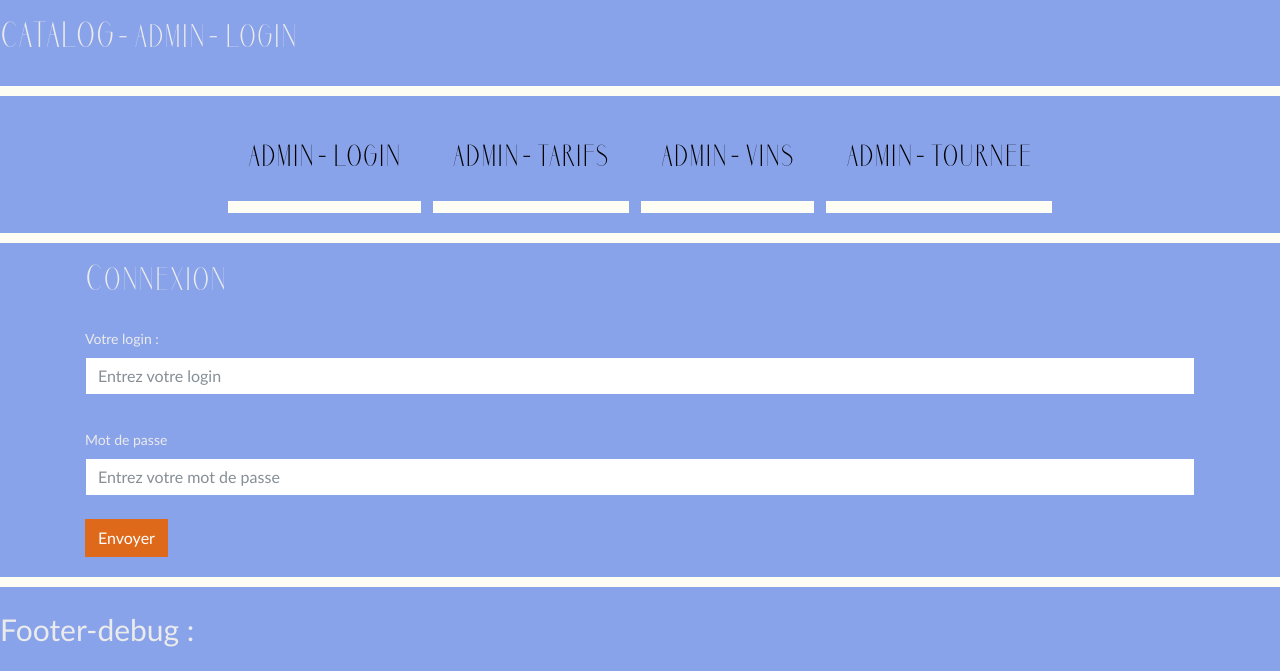
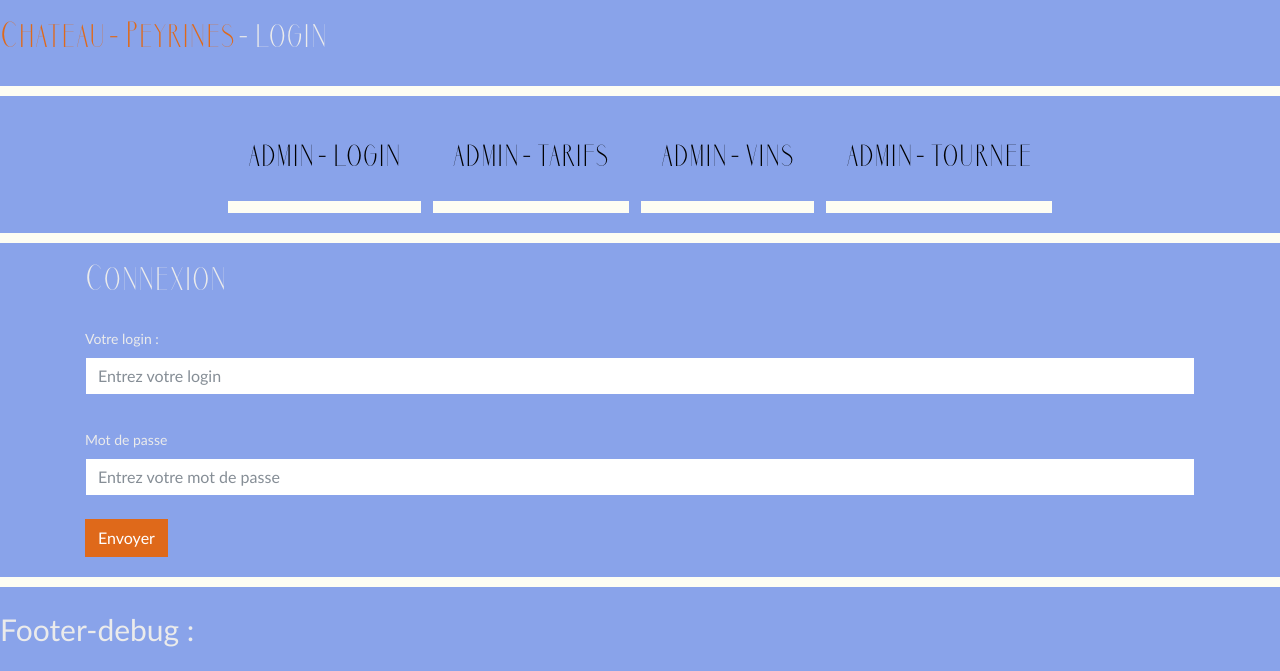
Before and after one commit to wawatusee/chateau-peyrines.com, a PHP site: page /admin/ in a window 1280 px wide. Shown: the top 671 px of the page. Run offline with PHP 8.4, Linux system fonts and the light colour scheme.

Commit message:
Insertion du lien chateau-peyrines dans l'entete de admin

```diff
--- a/admin/files/head.php
+++ b/admin/files/head.php
@@ -5,6 +5,6 @@
 	<!--<link rel="stylesheet" href="css/custom.min.css" media="screen">-->
 	<link href="css/style.css" rel="stylesheet" media="all" type="text/css">
     <title>
-        <?php echo 'Catalog-admin-'.$titre; ?>
+        <?php echo 'Chateau-peyrines-admin-'.$titre; ?>
     </title>
 </head>
--- a/admin/views/header-space.php
+++ b/admin/views/header-space.php
@@ -1,3 +1,3 @@
 <div class="header-space">
-    <h2>CATALOG-admin<?php echo "-".$titre;?></h2>
+    <h2><a href="../">Chateau-Peyrines</a><?php echo "-".$titre;?></h2>
 </div>
--- a/files/head.php
+++ b/files/head.php
@@ -3,6 +3,6 @@
     <meta name="viewport" content="width=device-width, initial-scale=1.0">
     <link href="css/style.css" rel="stylesheet" media="all" type="text/css">
     <title>
-        <?php echo 'Catalog-'.$titre; ?>
+        <?php echo 'Chateau-peyrines-'.$titre; ?>
     </title>
 </head>
--- a/views/header-space.php
+++ b/views/header-space.php
@@ -1,3 +1,3 @@
 <div class="header-space">
-    <h2>CATALOG<?php echo "-".$titre;?></h2>
+    <h2>Chateau-Peyrines<?php echo "-".$titre;?></h2>
 </div>
```
